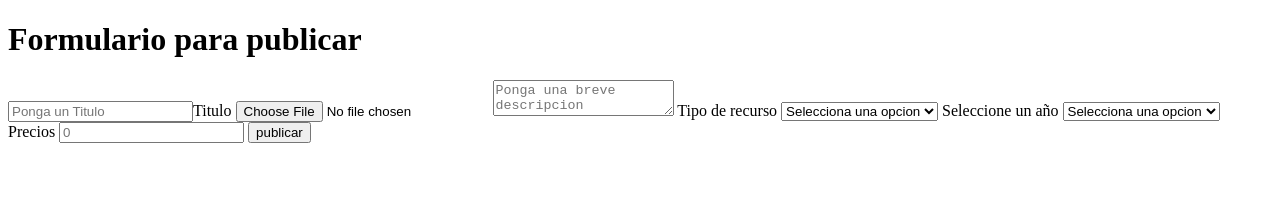
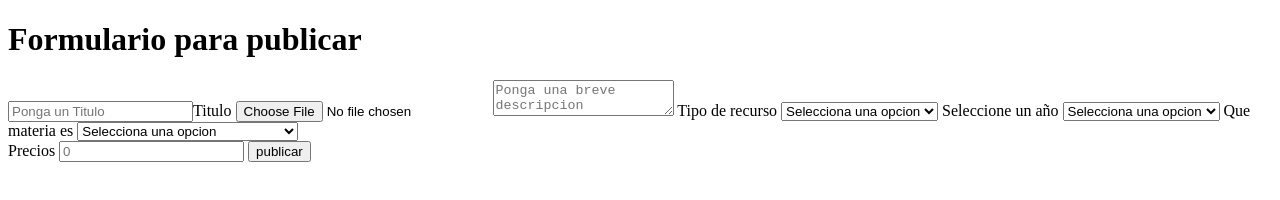
Before and after one commit to 3-TIC-ORT/proyecto-edukiosk, a plain HTML site: page Frontend/Publicar/index.html in a window 1280 px wide. Drawn offline with Linux system fonts and the light colour scheme.

Commit message:
Mejore la pantalla de publicacion

```diff
--- a/Frontend/Publicar/index.html
+++ b/Frontend/Publicar/index.html
@@ -33,9 +33,47 @@
             <option value="">Selecciona una opcion</option>
             <option value="primer año">1°</option>
             <option value="segundo año">2°</option>
-            <option value="tercer año">3°</option>
+            <optgroup label="3°" (elegi especialidad)>
+            <option value="3°-Tic">3°-Tic</option>
+            <option value="3°-Medios">3°-Medios</option>
+            <option value="3°-Gestion">3°-Gestion</option>
+            <option value="3°-Diseño">3°-Diseño</option>
             <option value="cuarto año">4°</option>
             <option value="quinto año">5°</option>
+        </optgroup>
+        </select>
+
+        <label for="Materia">Que materia es</label>
+        <select id="recurso" required>
+            <option value="">Selecciona una opcion</option>
+            <option value="Matematica">Matematica</option>
+            <option value="Ingles">Ingles</option>
+            <option value="Lengua">Lengua</option>
+            <option value="Hebreo">Hebreo</option>
+            <option value="Educacion judia">Educacion judia</option>
+            <option value="Cultura judia">Cultura judia</option>
+            <option value="Etica">Etica</option>
+            <option value="Biologia">Biologia</option>
+            <option value="Geografia">Geografia</option>
+            <option value="Economia">Economia</option>
+            <option value="Fisico quimica">Fisico quimica</option>
+            <option value="Historia">Historia</option>
+            <option value="Arte">Arte</option>
+            <option value="Tecnologia">Tecnologia</option>
+            <option value="Contabilidad">Contabilidad</option>
+            <option value="Organizaciones">Organizaciones</option>
+            <option value="Diseño y Tecnologia">Diseño y Tecnologia</option>
+            <option value="Estudio de la comunicacion">Estudio de la comunicacion</option>
+            <option value="Tecnologias de la informacion">Tecnologias de la informacion</option>
+            <option value="Realizacion Y Produccion Sonora">Realizacion Y Produccion Sonora</option>
+            <option value="Timi">Timi</option>
+            <option value="Sistema de comunicaciones">Sistema de comunicaciones</option>
+            <option value="Software">Software</option>
+            <option value="Hardware">Hardware</option>
+            <option value="Bases de datos">Bases de datos</option>
+
+
+
 
         </select>
 
```
